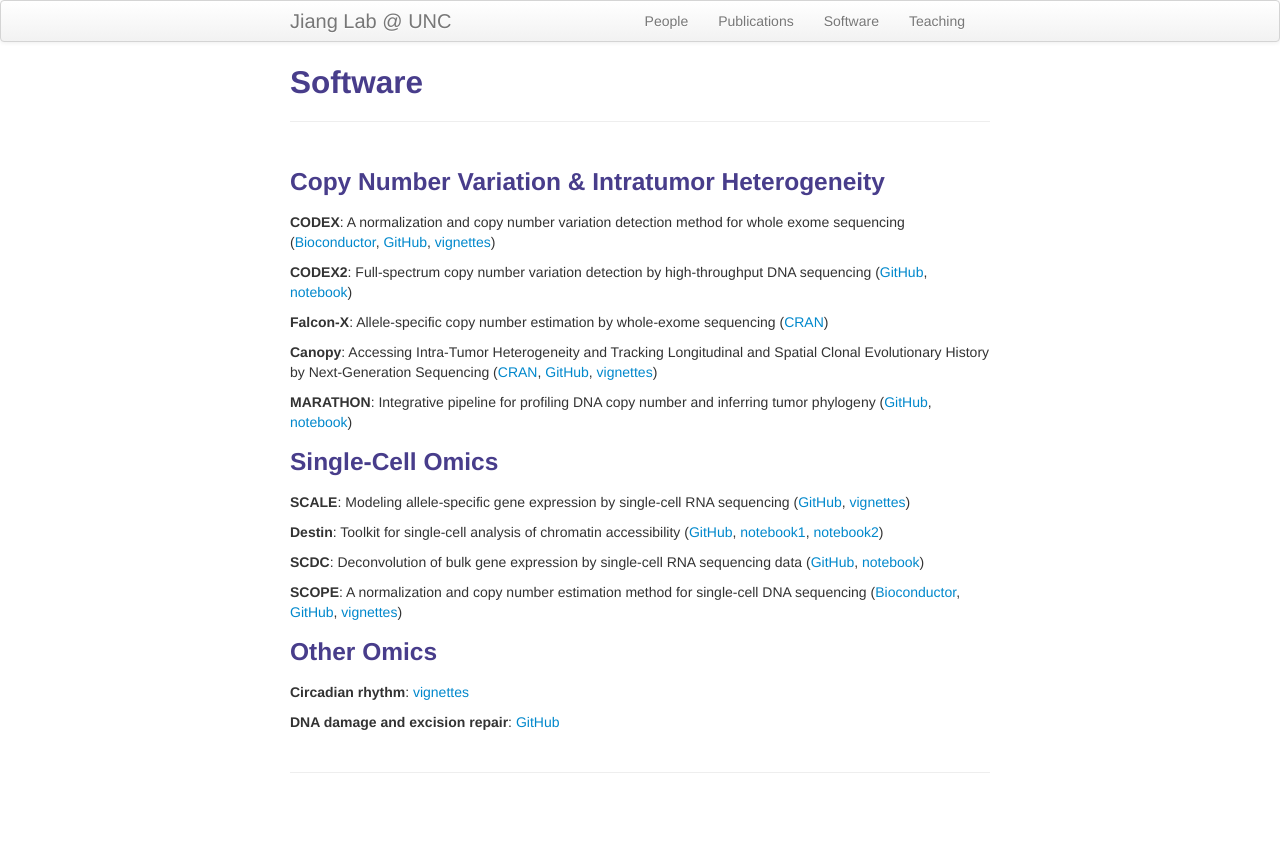
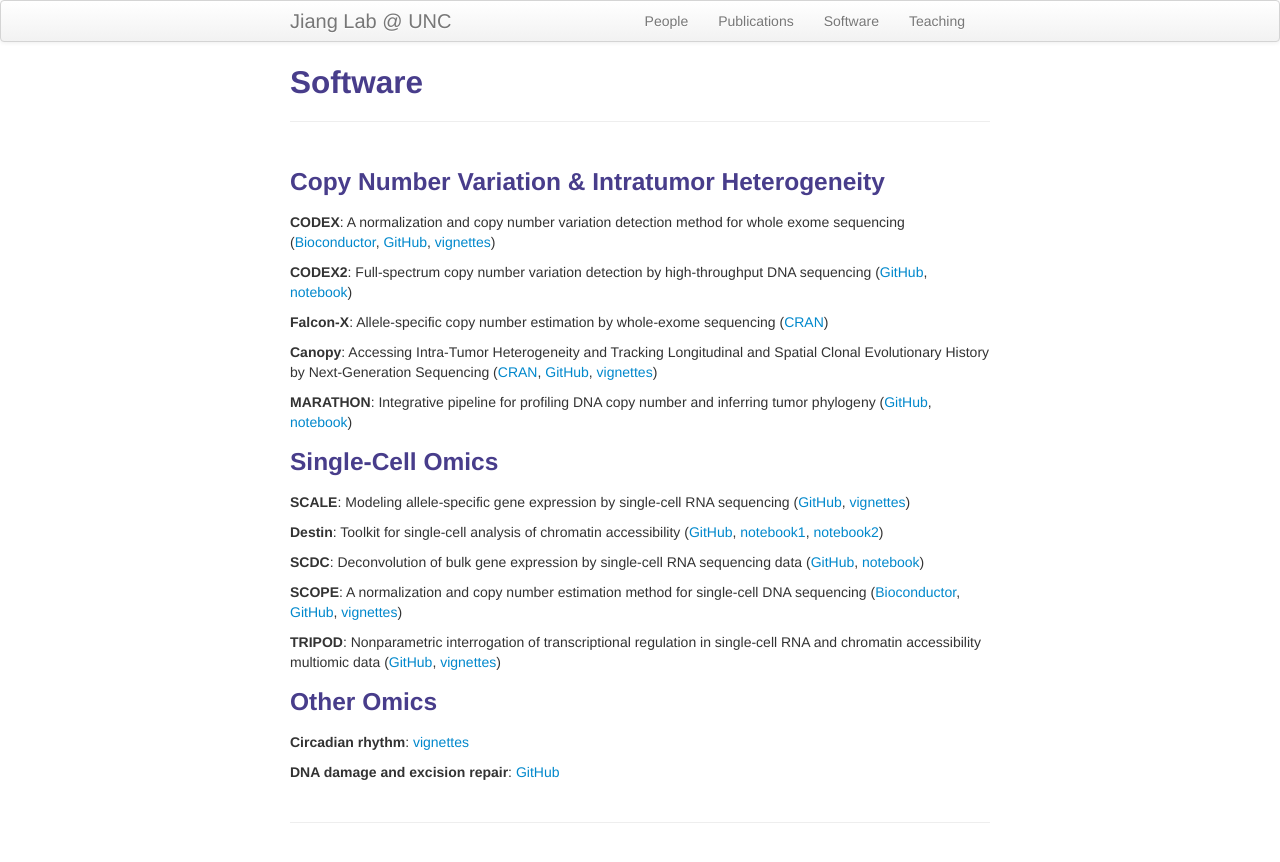
Before and after one commit to yuchaojiang/yuchaojiang.github.io, a Jekyll site: the page built from pages/software.md, in a window 1280 px wide. Shown: the top 862 px of the page. Built offline with Jekyll 4.4.1, drawn with Linux system fonts in a browser that asks for light colours.

Commit message:
Update software.md

```diff
--- a/pages/software.md
+++ b/pages/software.md
@@ -27,6 +27,8 @@ description: Yuchao Jiang's software
 **SCOPE**: A normalization and copy number estimation method for single-cell DNA
 sequencing ([Bioconductor](https://bioconductor.org/packages/SCOPE/), [GitHub](https://github.com/rujinwang/SCOPE), [vignettes](http://bioconductor.org/packages/devel/bioc/vignettes/SCOPE/inst/doc/SCOPE_vignette.html))
 
+**TRIPOD**: Nonparametric interrogation of transcriptional regulation in single-cell RNA and chromatin accessibility multiomic data ([GitHub](https://github.com/yharigaya/TRIPOD), [vignettes](http://htmlpreview.github.io/?https://github.com/yharigaya/TRIPOD/blob/main/vignettes/TRIPOD.html))
+
 ### Other Omics
 
 **Circadian rhythm**: [vignettes](https://htmlpreview.github.io/?https://github.com/wenwenm183/Circadian_Genes_Benchmark/blob/master/vignettes/Vignettes-of-Circadian-Paper.html)
```
